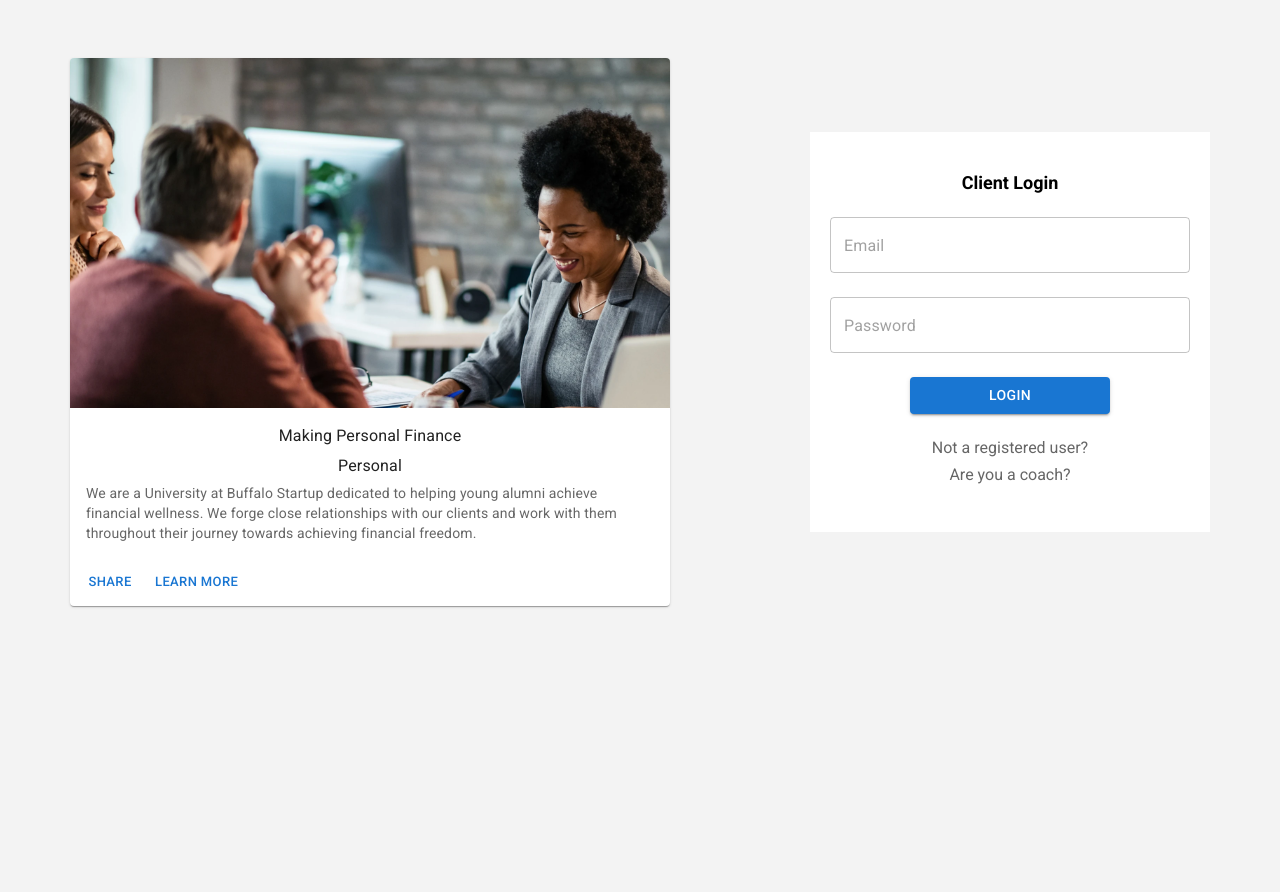
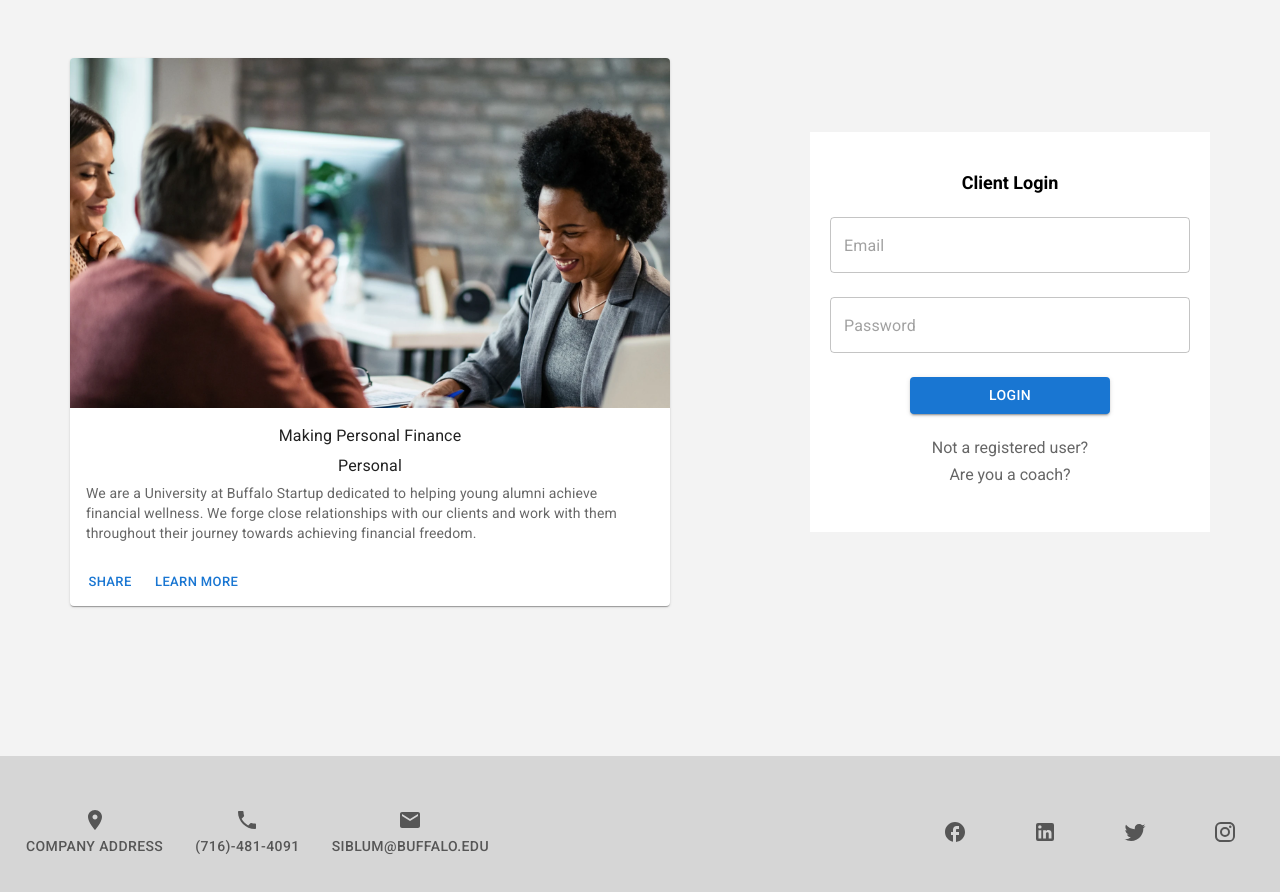
Before and after one commit to chinacat567/cse611-fall2022-team-networthy, a React app in the folder client/: page / in a window 1280 px wide. Shown: the part 72-964 px from the top of the page. Before the commit the page ends 800 px from the top, so only its background shows below. Built offline with nearby package versions, Linux system fonts and the light colour scheme.

Commit message:
FEAT: Footer Integration

```diff
--- a/client/src/components/App/index.js
+++ b/client/src/components/App/index.js
@@ -62,6 +62,7 @@ const App = () => {
           </Routes>
         </Router>
       </div>
+      <Footer />
     </div>
   );
 };
--- a/client/src/components/Footer/footer.js
+++ b/client/src/components/Footer/footer.js
@@ -13,8 +13,16 @@ import "../../styles/footer.scss";
 
 export default function App() {
   return (
-    <footer class="footer-distributed">
-      <div class="footer-right">
+    <footer class="footer">
+      <div class="footer__left">
+        <Tabs>
+          <Tab icon={<LocationOnIcon />} label="Company Address"></Tab>
+          <Tab icon={<PhoneIcon />} label="(716)-481-4091"></Tab>
+          <Tab icon={<MarkunreadIcon />} label="siblum@buffalo.edu"></Tab>
+        </Tabs>
+      </div>
+
+      <div class="footer__right">
         <Tabs>
           <Tab icon={<FacebookRoundedIcon />}></Tab>
           <Tab icon={<LinkedInIcon />}></Tab>
@@ -22,15 +30,6 @@ export default function App() {
           <Tab icon={<InstagramIcon />}></Tab>
         </Tabs>
       </div>
-
-      <div class="footer-left">
-        <Tabs>
-          <Tab icon={<LocationOnIcon />} label="Company Address"></Tab>
-
-          <Tab icon={<PhoneIcon />} label="(716)-481-4091"></Tab>
-          <Tab icon={<MarkunreadIcon />} label="siblum@buffalo.edu"></Tab>
-        </Tabs>
-      </div>
     </footer>
   );
 }
--- a/client/src/styles/common_styles/index.scss
+++ b/client/src/styles/common_styles/index.scss
@@ -7,7 +7,9 @@ $--nw-primary: #d75893;
 $--nw-secondary: #9b4dca;
 $--white: #fff;
 $--gray: #d8d8d8;
+$--gray-1: #d6d6d6;
 $--slightly-dark-gray: #666666;
+$--black: #000;
 $--background: #f3f3f3;
 
 * {
--- a/client/src/styles/footer.scss
+++ b/client/src/styles/footer.scss
@@ -1,23 +1,20 @@
 @import "./common_styles/index.scss";
 
-.footer-distributed {
-  background-color: #969a9e;
-  box-shadow: 0 1px 1px 0 rgba(145, 131, 131, 0.12);
-  box-sizing: border-box;
-  width: 100%;
+.footer {
+  background-color: $--gray-1;
+  margin-top: 150px;
   text-align: left;
-  font: normal 16px sans-serif;
-  padding: 10px 10px;
+  padding: 40px 10px;
+  display: flex;
+  justify-content: space-between;
+  align-items: center;
+
+  &__left {
+    color: $--black;
+    font-size: 14px;
+    margin: 0;
+  }
+
+  &__right {
+  }
 }
-
-.footer-distributed .footer-left {
-  color: #8f9296;
-  font-size: 14px;
-  margin: 0;
-}
-
-.footer-distributed .footer-right {
-  float: right;
-  margin-top: 6px;
-  max-width: 400px;
-}
```
